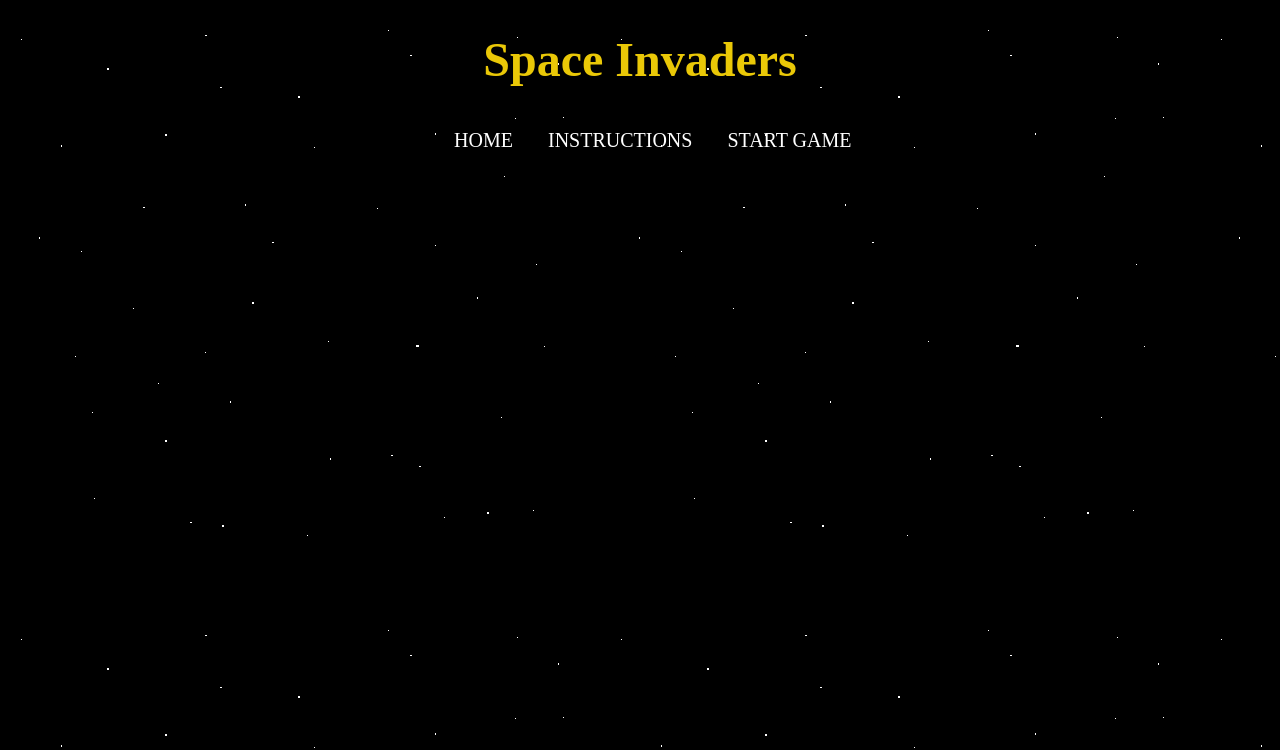
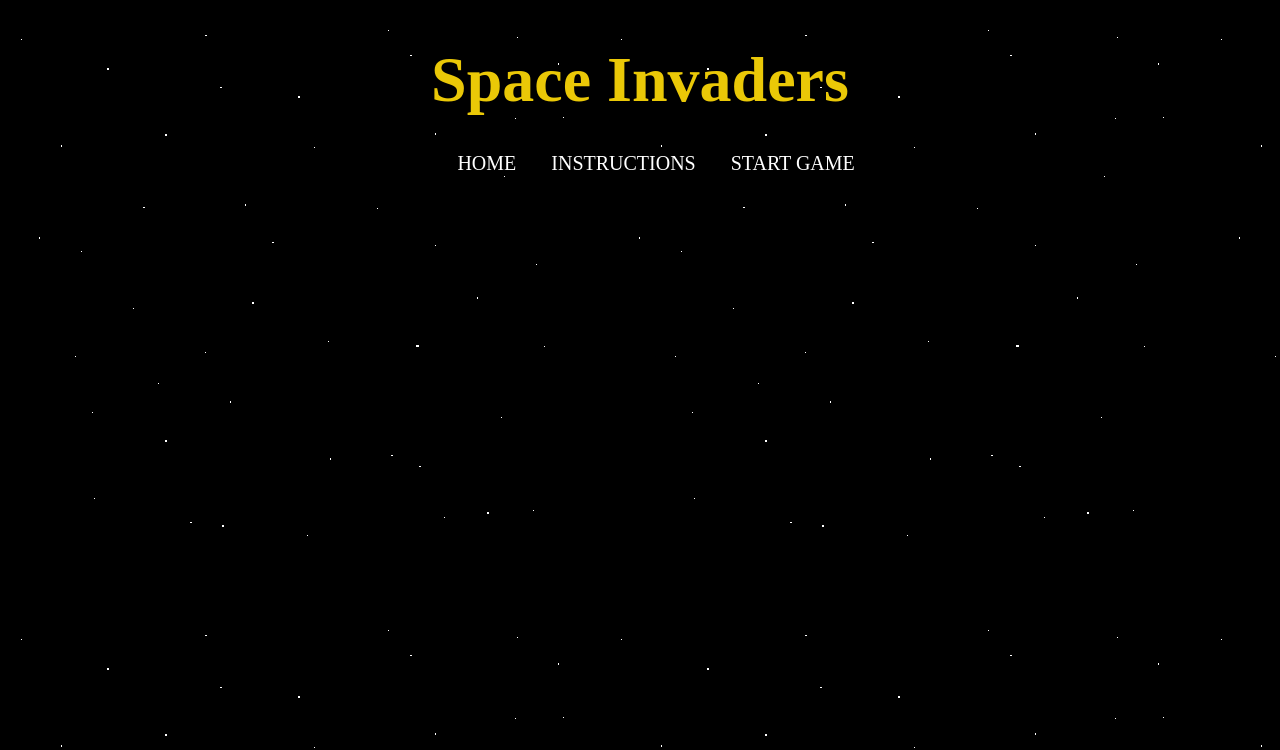
Before and after one commit to camachoo1/Space-Invaders, a website built with webpack: page index.html in a window 1280 px wide. Shown: the top 750 px of the page. Built offline with nearby package versions, Linux system fonts and the light colour scheme.

Commit message:
updated font

```diff
--- a/src/index.scss
+++ b/src/index.scss
@@ -5,7 +5,7 @@
   align-items: center;
   font-family: 'space invaders';
   text-align: center;
-  font-size: 3rem;
+  font-size: 4rem;
   color: rgb(234, 200, 7);
   animation: fade 5s;
   -webkit-animation: fade 5s;
@@ -51,8 +51,8 @@
 }
 
 .nav-bar ul {
-  transform: translate(22.75%, -5%);
-  height: 50px;
+  transform: translate(23%, -1%);
+  height: 10px;
   display: flex;
   justify-content: center;
   align-items: center;
```
Also changed, not shown: dist/main.css.
